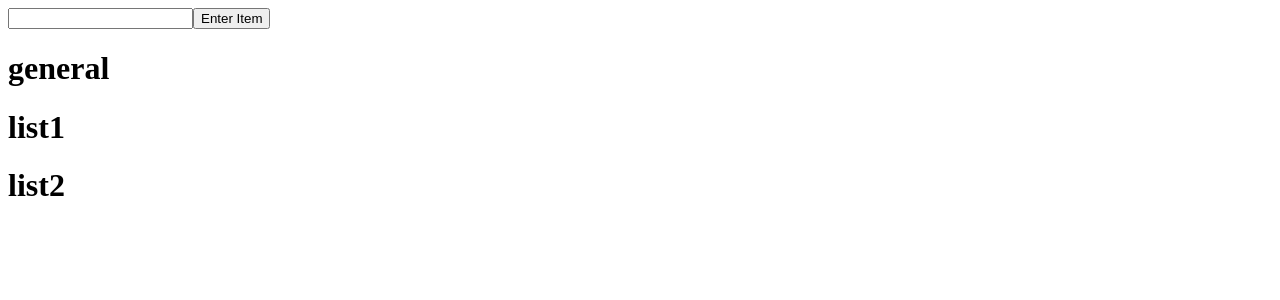
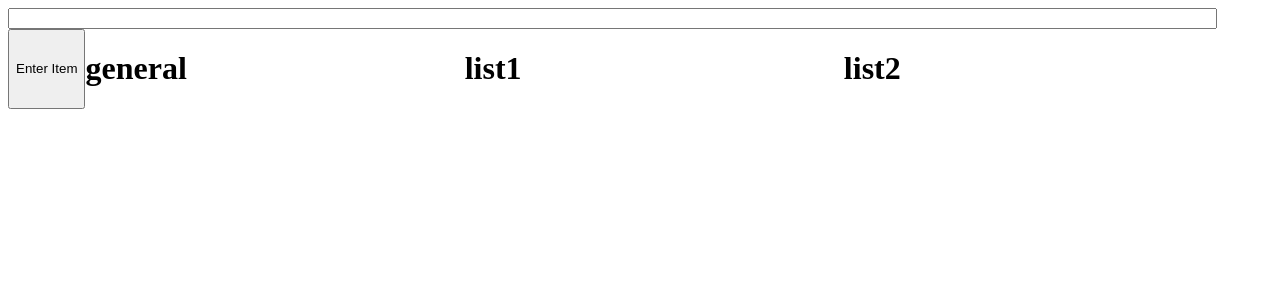
Before and after one commit to juliehutchinson001/javascript_practice, a React (Create React App) app in the folder git-flow/todo-list/: page / in a window 1280 px wide. Shown: the top 300 px of the page. Built offline with nearby package versions, Linux system fonts and the light colour scheme.

Commit message:
feat: import styles to app files

```diff
--- a/git-flow/todo-list/src/index.js
+++ b/git-flow/todo-list/src/index.js
@@ -1,6 +1,7 @@
 import React from 'react';
 import ReactDOM from 'react-dom';
 import App from './App';
+import './styles/css/main.css';
 import * as serviceWorker from './serviceWorker';
 
 ReactDOM.render(<App />, document.getElementById('root'));
--- a/git-flow/todo-list/src/styles/css/main.css
+++ b/git-flow/todo-list/src/styles/css/main.css
@@ -0,0 +1,11 @@
+.app {
+  display: flex;
+  flex-wrap: wrap; }
+
+.app__input {
+  width: 95%; }
+
+.list__container {
+  width: 30%; }
+
+/*# sourceMappingURL=main.css.map */
--- a/git-flow/todo-list/src/styles/scss/main.scss
+++ b/git-flow/todo-list/src/styles/scss/main.scss
@@ -1 +1,3 @@
-@import './Components/app';
+@import "./Components/app";
+@import "./Components/lists";
+@import "./Components/options";
```
